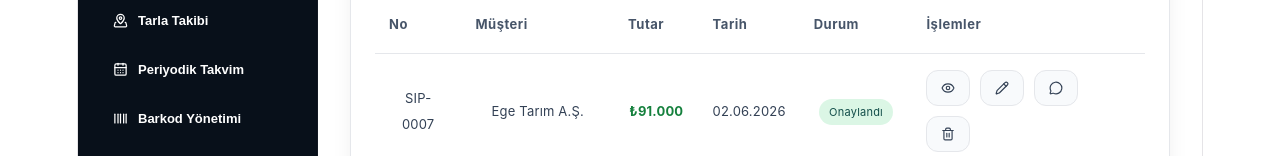
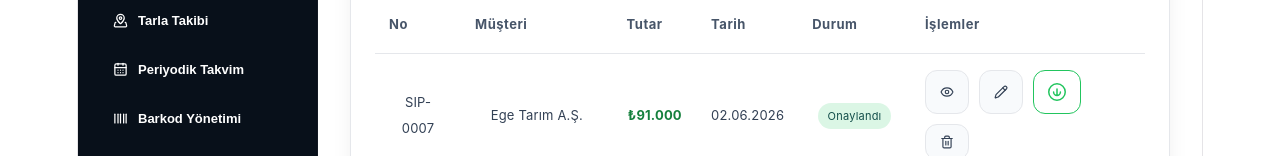
Before and after one commit to mgorkem19/AGROPILOT-ERP, a React (Vite) app: page / in a window 1280 px wide. Shown: the part 796-952 px from the top of the page. Built offline with nearby package versions, Linux system fonts and the light colour scheme.

Commit message:
WhatsApp ikonları sistem genelinde standartlaştırıldı

```diff
--- a/src/App.css
+++ b/src/App.css
@@ -330,6 +330,25 @@ tbody tr:hover td {
   background: #22c55e;
   color: #ffffff;
   border-color: #16a34a;
+}
+
+.actions button.whatsappBtn {
+  padding: 10px 14px;
+  background: #ffffff;
+  color: #22c55e;
+  border: 1px solid #22c55e;
+  display: inline-flex;
+  align-items: center;
+  justify-content: center;
+  min-width: 44px;
+  min-height: 44px;
+}
+
+.actions button.whatsappBtn:hover {
+  background: #dcfce7;
+  border-color: #16a34a;
+  color: #16a34a;
+  transform: translateY(-1px);
 }
 
 .dashGrid {
--- a/src/App.jsx
+++ b/src/App.jsx
@@ -18,7 +18,6 @@ import {
   Trash2,
   Search,
   Plus,
-  MessageCircle,
   Barcode,
   MapPinned,
   CalendarDays,
@@ -35,10 +34,20 @@ import {
   X,
 } from "lucide-react";
 
-const WhatsAppIcon = ({ size = 14 }) => (
-  <svg viewBox="0 0 24 24" width={size} height={size} fill="currentColor" xmlns="http://www.w3.org/2000/svg">
-    <path d="M17.472 14.382c-.297-.148-1.758-.867-2.03-.967-.272-.1-.47-.148-.67.15-.197.297-.767.967-.94 1.166-.173.197-.347.222-.644.074-.297-.148-1.255-.463-2.39-1.475-.883-.788-1.48-1.761-1.653-2.059-.173-.297-.018-.458.13-.606.134-.133.297-.347.446-.52.15-.173.2-.297.3-.495.1-.197.05-.371-.025-.52-.075-.148-.67-1.612-.92-2.21-.242-.579-.487-.5-.67-.51-.173-.007-.371-.007-.568-.007-.197 0-.52.074-.79.371-.272.296-1.04 1.016-1.04 2.479 0 1.462 1.065 2.874 1.213 3.074.15.197 2.095 3.2 5.076 4.487.71.307 1.262.49 1.693.627.71.227 1.36.195 1.872.118.572-.085 1.758-.719 2.007-1.415.248-.697.248-1.29.173-1.414-.075-.123-.272-.197-.57-.345z"/>
-    <path d="M20.52 3.48C18.26 1.22 15.28 0 12.04 0 5.4 0 0 5.4 0 12.04c0 2.12.56 4.21 1.62 6.03L0 24l5.9-1.55c1.78.97 3.7 1.48 5.64 1.48h.01c6.64 0 12.04-5.4 12.04-12.04 0-3.24-1.22-6.22-3.48-8.52z"/>
+const WhatsAppIcon = ({ size = 18 }) => (
+  <svg
+    viewBox="0 0 24 24"
+    width={size}
+    height={size}
+    fill="none"
+    stroke="currentColor"
+    strokeWidth="2"
+    strokeLinecap="round"
+    strokeLinejoin="round"
+    xmlns="http://www.w3.org/2000/svg"
+  >
+    <circle cx="12" cy="12" r="11" />
+    <path d="M16.56 12a4.56 4.56 0 0 1-9.12 0M12 8v8" />
   </svg>
 );
 
@@ -543,7 +552,7 @@ function App() {
               <button onClick={() => openModal("Detay", "farmerCards", f)}><Eye size={14} /></button>
               <button onClick={() => openModal("Düzenle", "farmerCards", f)}><Pencil size={14} /></button>
               <button onClick={() => deleteFarmerRecord(f)}><Trash2 size={14} /></button>
-              <button onClick={() => sendWhatsApp(f)}><WhatsAppIcon size={14} /></button>
+              <button className="whatsappBtn" onClick={() => sendWhatsApp(f)}><WhatsAppIcon size={18} /></button>
             </div>
           </div>
         ))}
@@ -710,7 +719,7 @@ function App() {
               <td className="actions">
                 <button onClick={() => openModal("Detay", module, row)}><Eye size={14} /></button>
                 <button onClick={() => openModal("Düzenle", module, row)}><Pencil size={14} /></button>
-                <button onClick={() => sendWhatsApp(row)}><MessageCircle size={14} /></button>
+                <button className="whatsappBtn" onClick={() => sendWhatsApp(row)}><WhatsAppIcon size={18} /></button>
               {module === "offers" && (
                 <button className="pdfButton" onClick={() => openOfferPdf(row)}><Printer size={14} /> PDF</button>
               )}
```
